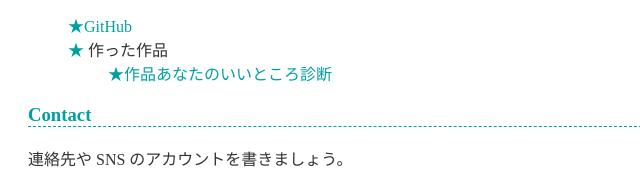
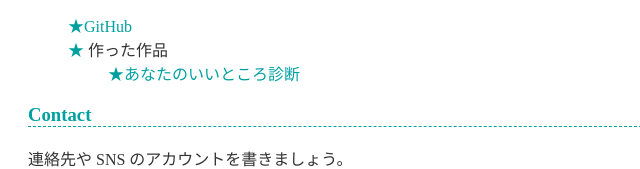
Before and after one commit to yuuke-ja/yuuke-ja.github.io, a plain HTML site: page index.html in a window 1280 px wide. Shown: the part 640-809 px from the top of the page, 2-642 px from the left. Drawn offline with Linux system fonts and the light colour scheme.

Commit message:
Update index.html

```diff
--- a/index.html
+++ b/index.html
@@ -47,7 +47,7 @@
       <li>
         作った作品
         <ul>
-          <li><a href="https://yuuke-ja.github.io/assessment/assessment.html#">作品あなたのいいところ診断</a></li>
+          <li><a href="https://yuuke-ja.github.io/assessment/assessment.html#">あなたのいいところ診断</a></li>
         </ul>
       </li>
     </ul>
```
